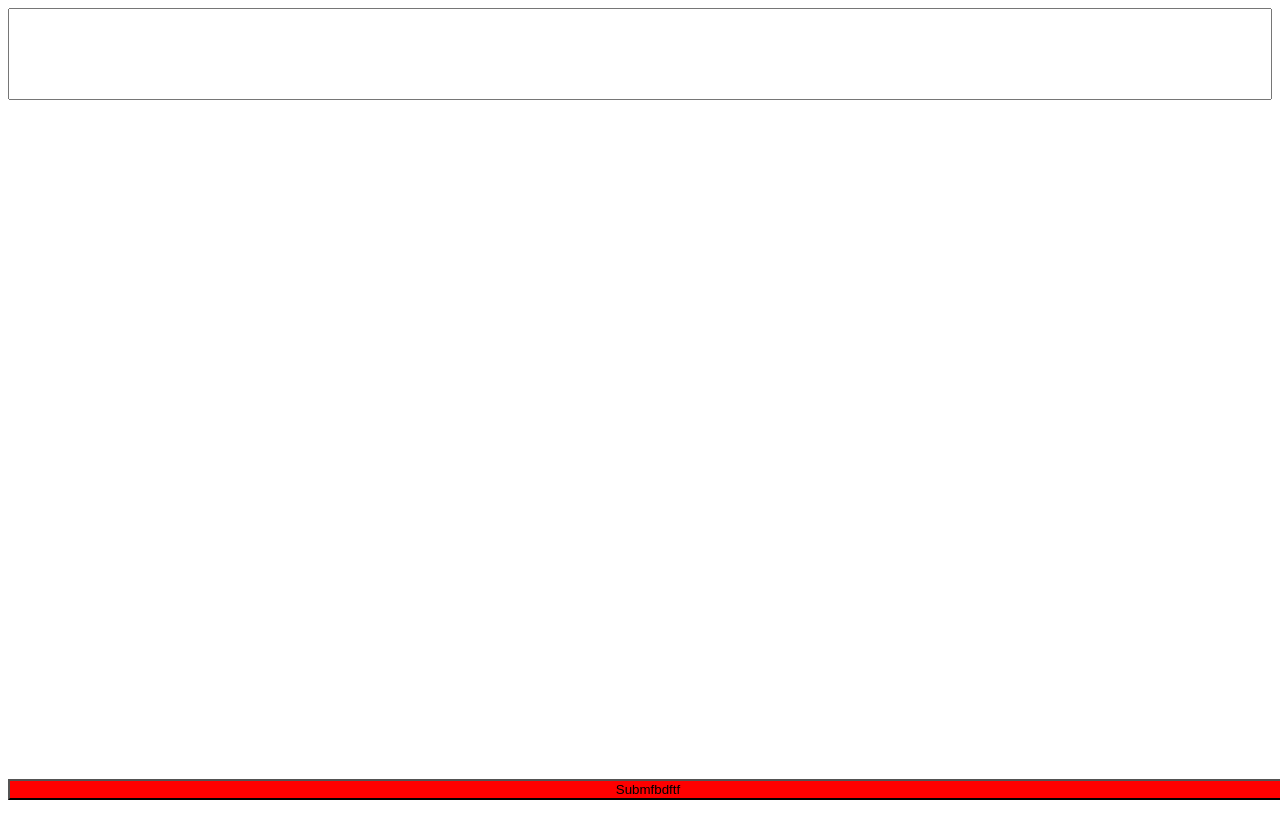
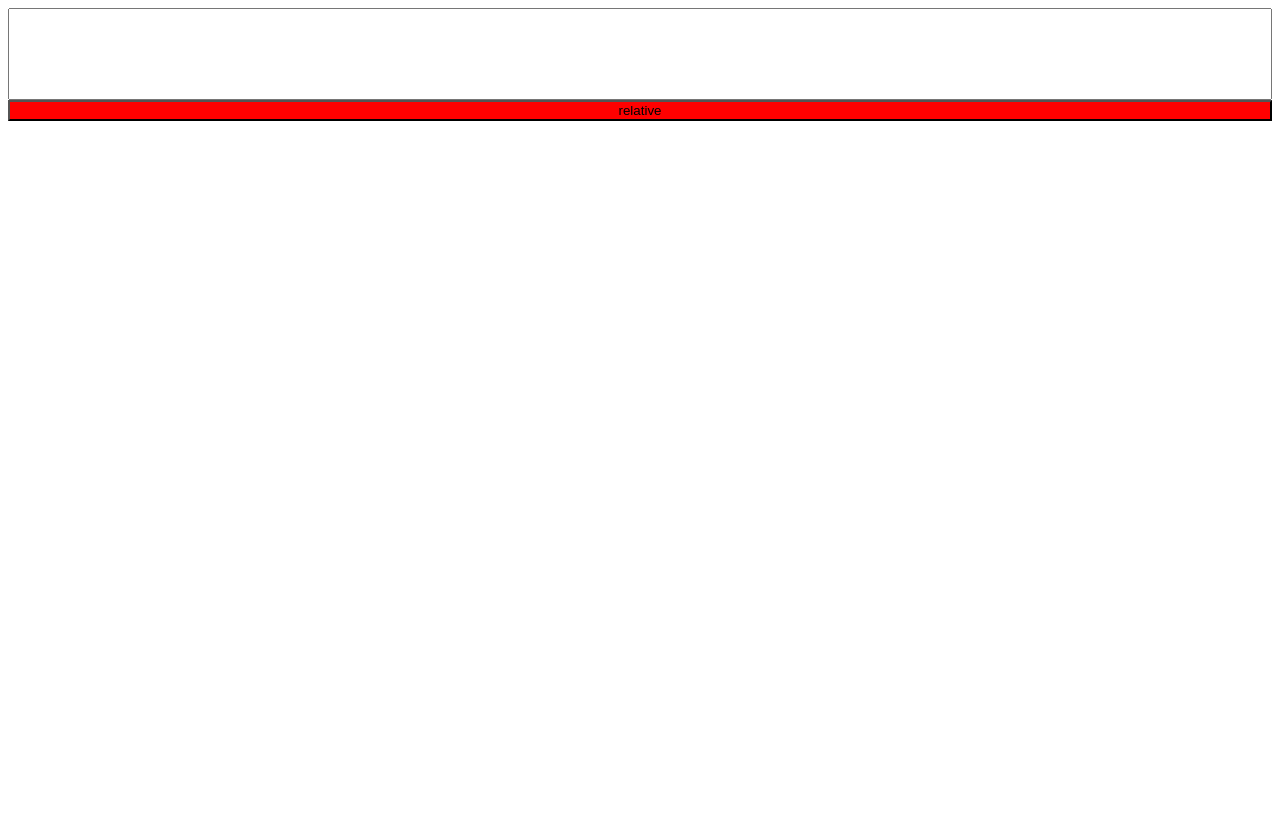
Before and after one commit to vishalbagi/vishalbagi.github.io, a plain HTML site: page index.html in a window 1280 px wide. Drawn offline with Linux system fonts and the light colour scheme.

Commit message:
Update index.html

```diff
--- a/index.html
+++ b/index.html
@@ -8,6 +8,6 @@
   <div>
   <input style="width:100%;height:92px;"/>  </div>
       <div style="height:40px">
-  <button style="position:fixed;z-index:100;width:100%;bottom:0;background:red; ">Submfbdftf</button>  </div>
+  <button style="position:relative;z-index:100;width:100%;bottom:0;background:red; ">relative</button>  </div>
   </body>
 </html>
```
